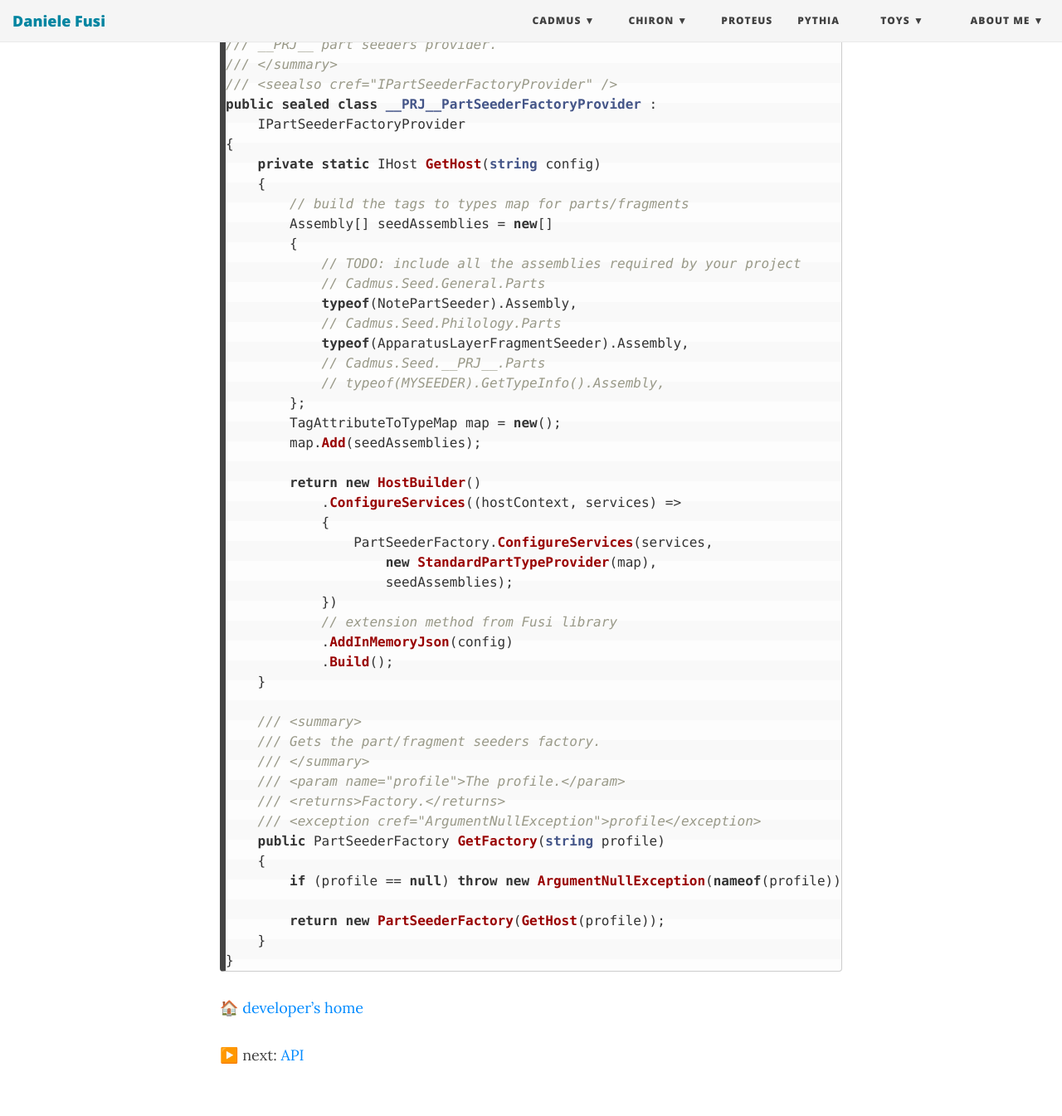
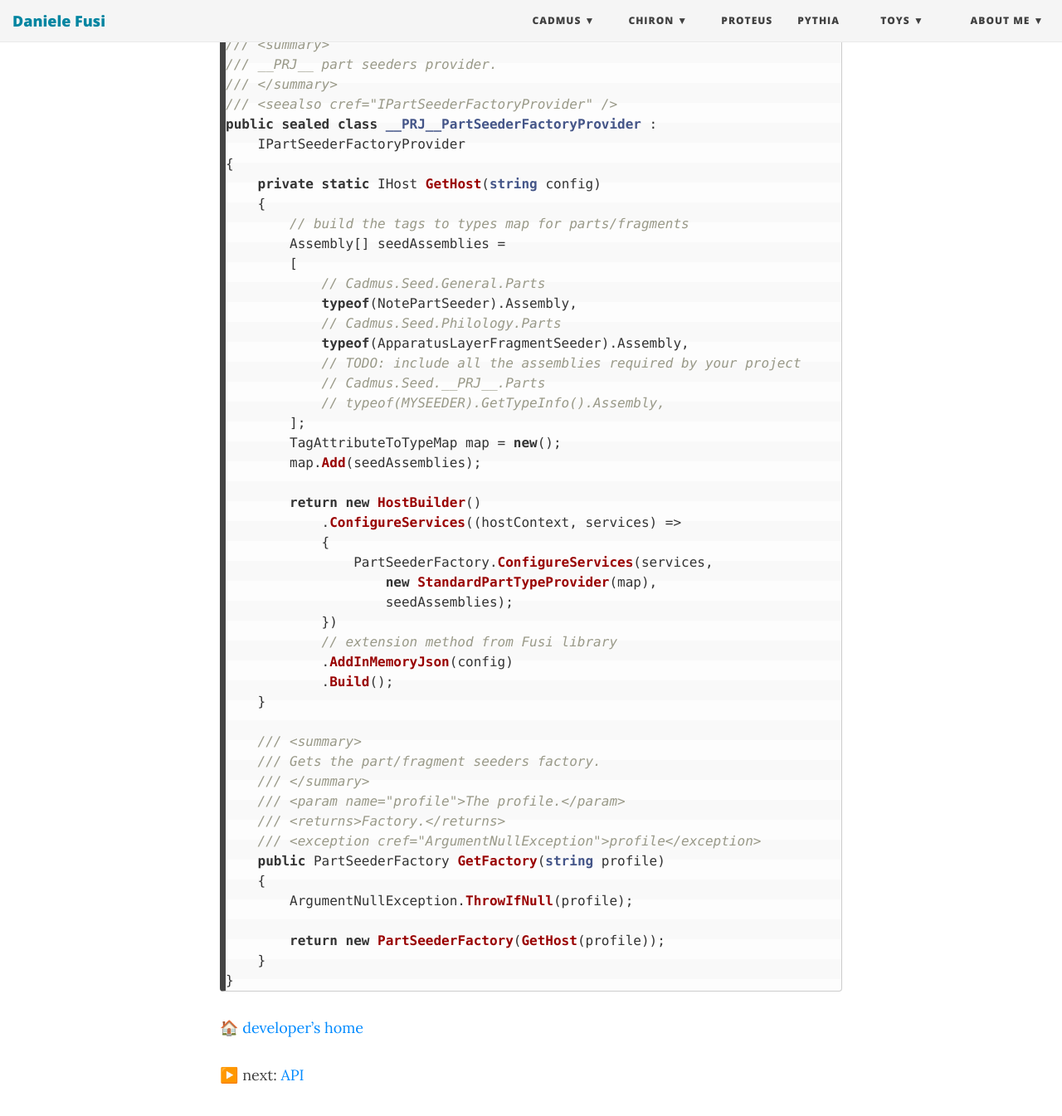
Before and after one commit to Myrmex/overview, a Jekyll site: the page built from cadmus/dev/backend/services.md, in a window 1280 px wide and 1400 px high, scrolled down 3761 px. Shown: the top 1345 px of the window at 83% size. Built offline with Jekyll 4.4.1, drawn with Linux system fonts in a browser that asks for light colours; nearby versions of some CDN libraries; some of the changed text lies outside the part shown.

Commit message:
Update services.md

````diff
--- a/cadmus/dev/backend/services.md
+++ b/cadmus/dev/backend/services.md
@@ -123,7 +124,7 @@ public sealed class __PRJ__RepositoryProvider : IRepositoryProvider
 
 Add a `<PRJ>PartSeederFactoryProvider` class.
 
-The **current** template after the [component factory update](../history.md#2023-02-01---backend-infrastructure-upgrade) is:
+The current template after the [component factory update](../history.md#2023-02-01---backend-infrastructure-upgrade) is:
 
 ```cs
 using Cadmus.Core.Config;
@@ -148,16 +149,16 @@ public sealed class __PRJ__PartSeederFactoryProvider :
     private static IHost GetHost(string config)
     {
         // build the tags to types map for parts/fragments
-        Assembly[] seedAssemblies = new[]
-        {
-            // TODO: include all the assemblies required by your project
+        Assembly[] seedAssemblies =
+        [
             // Cadmus.Seed.General.Parts
             typeof(NotePartSeeder).Assembly,
             // Cadmus.Seed.Philology.Parts
             typeof(ApparatusLayerFragmentSeeder).Assembly,
+            // TODO: include all the assemblies required by your project
             // Cadmus.Seed.__PRJ__.Parts
             // typeof(MYSEEDER).GetTypeInfo().Assembly,
-        };
+        ];
         TagAttributeToTypeMap map = new();
         map.Add(seedAssemblies);
 
@@ -181,7 +182,7 @@ public sealed class __PRJ__PartSeederFactoryProvider :
     /// <exception cref="ArgumentNullException">profile</exception>
     public PartSeederFactory GetFactory(string profile)
     {
-        if (profile == null) throw new ArgumentNullException(nameof(profile));
+        ArgumentNullException.ThrowIfNull(profile);
 
         return new PartSeederFactory(GetHost(profile));
     }
````
Also changed, not shown: other parts of cadmus/dev/backend/services.md (+1 -0 lines).
